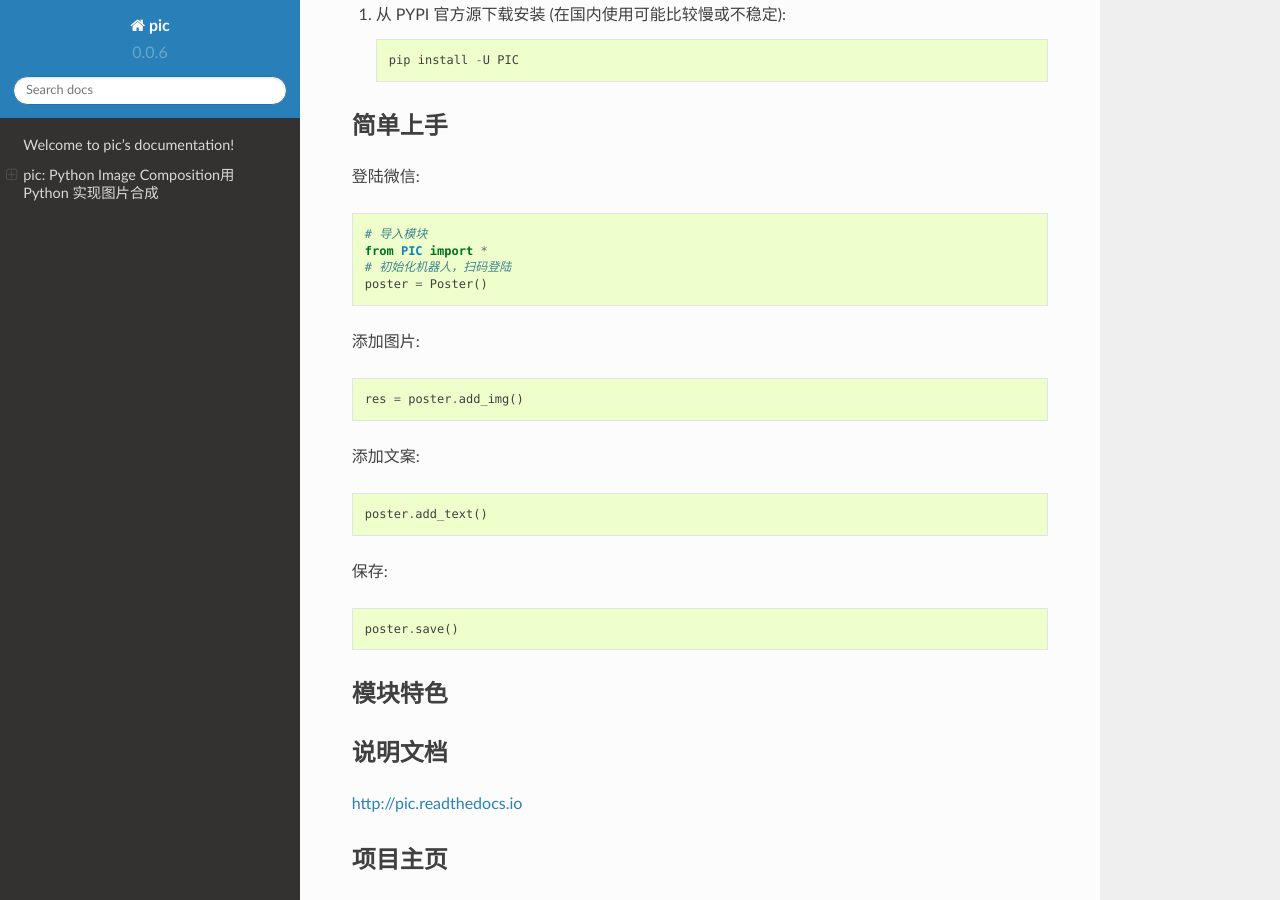
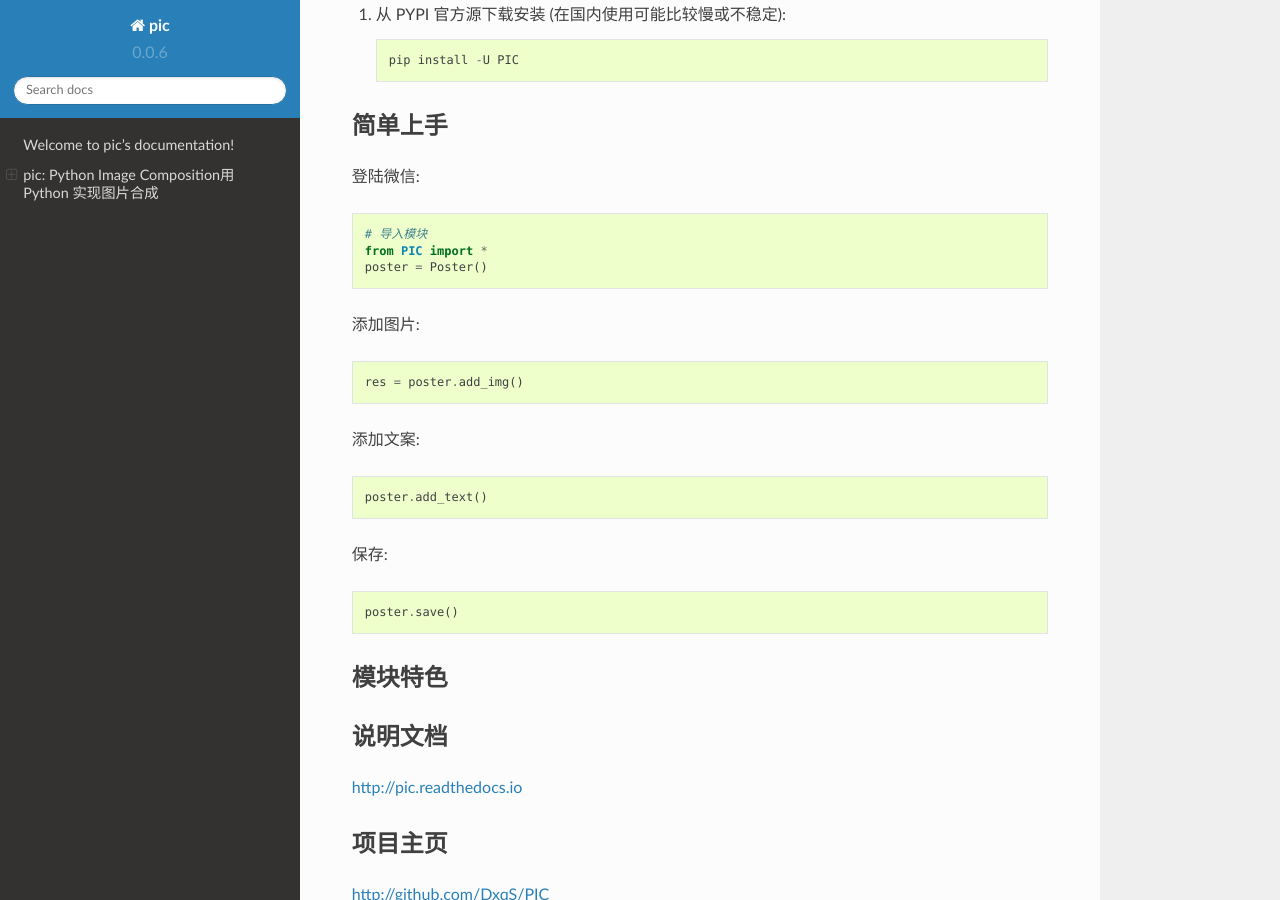
Before and after one commit to DxqS/PIC, a Sphinx documentation site: the page built from docs/index.rst, in a window 1280 px wide and 900 px high, scrolled down 746 px. Built offline with Sphinx 7.4.7 and the Read the Docs theme 2.0.0, drawn with Linux system fonts in a browser that asks for light colours.

Commit message:
PIC发布0.0.8

```diff
--- a/docs/index.rst
+++ b/docs/index.rst
@@ -44,7 +44,6 @@ pic: Python Image Composition用 Python 实现图片合成
 
     # 导入模块
     from PIC import *
-    # 初始化机器人，扫码登陆
     poster = Poster()
 
 添加图片::
```
